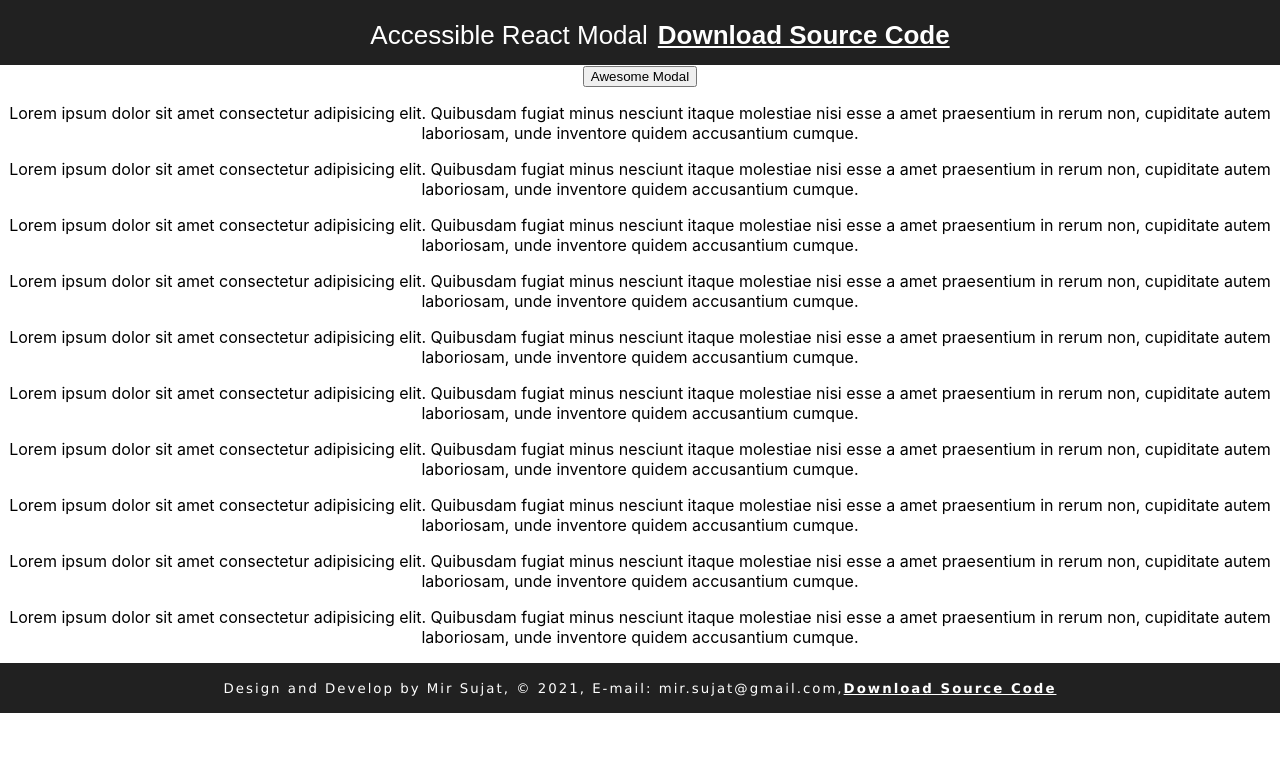
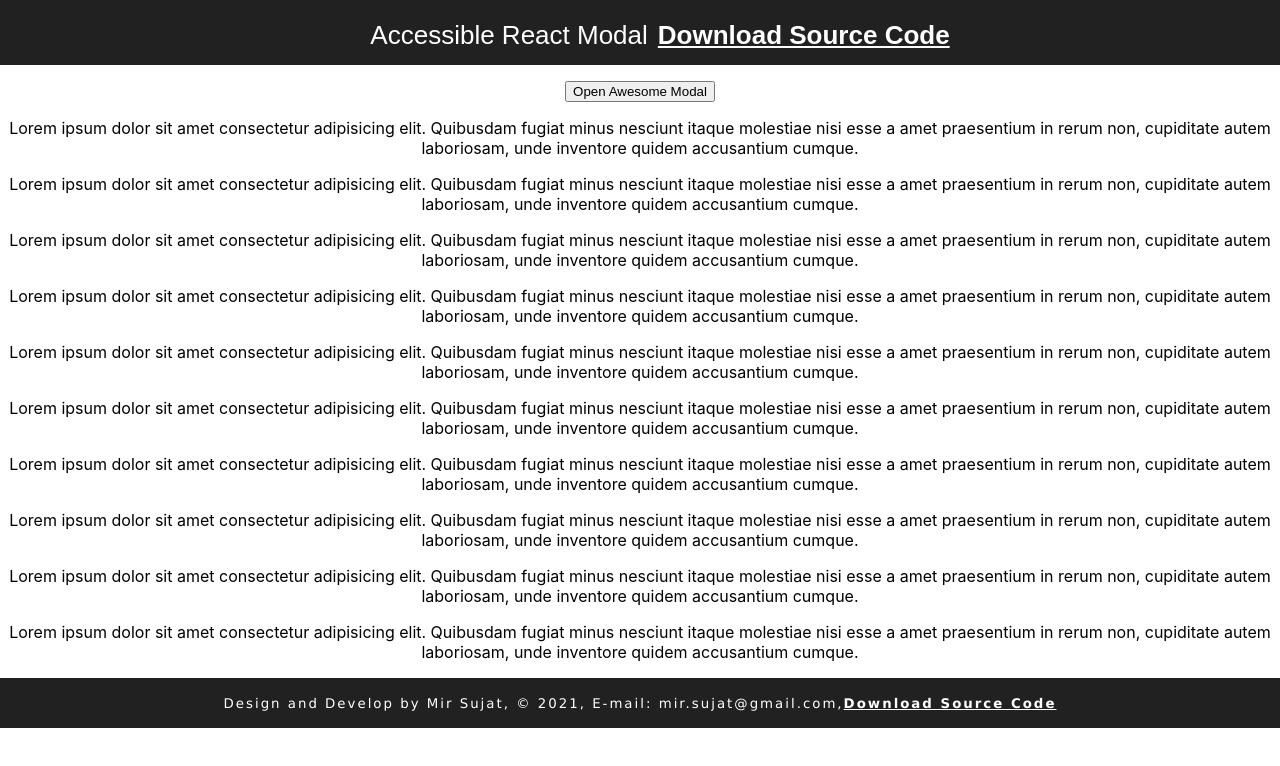
Before and after one commit to mirsujat/accessible-react-modal, a React (Create React App) app: page / in a window 1280 px wide. Shown: the top 766 px of the page. Built offline with nearby package versions, Linux system fonts and the light colour scheme.

Commit message:
style fix

```diff
--- a/src/App.css
+++ b/src/App.css
@@ -1,6 +1,7 @@
 header {
   display: block;
   height: 65px;
+  margin-bottom: 15px;
 }
 footer {
   display: block;
--- a/src/App.js
+++ b/src/App.js
@@ -38,7 +38,7 @@ class App extends Component {
           </ul>
         </header>
         <section>
-          <button className="focusAfterClose"  onClick={ () =>  this.openModal("dialog1")} >Awesome Modal</button>
+          <button className="focusAfterClose"  onClick={ () =>  this.openModal("dialog1")} >Open Awesome Modal</button>
         </section>
         <section>
           <p>Lorem ipsum dolor sit amet consectetur adipisicing elit. Quibusdam fugiat minus nesciunt itaque molestiae nisi esse a amet praesentium in rerum non, cupiditate autem laboriosam, unde inventore quidem accusantium cumque.</p>
@@ -63,7 +63,7 @@ class App extends Component {
           id="dialog2"
           isOpen={this.state.id === "dialog2" ? this.state.open : false}
           onClose={this.closeModal}
-          label="Awesome Modal"
+          label="Another Awesome Modal"
           focusAfterClose="focusAfterClose"
         >
           <section>
@@ -71,7 +71,6 @@ class App extends Component {
             <p>This is a paragraph from awesome modal</p>
           </section>
              <button>Confirm</button>
-
         </Modal>
         <Footer></Footer>
       </div>
```
